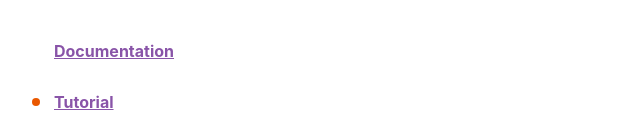
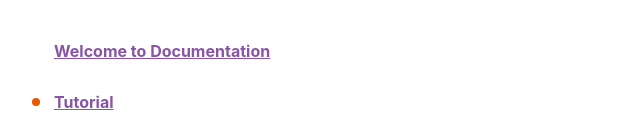
Before and after one commit to mscode2112/my-first-gatsby-site, a Gatsby site: page / in a window 1280 px wide. Shown: the part 315-441 px from the top of the page, without its empty margins (50-692 px from the left). Built offline with nearby package versions, Linux system fonts and the light colour scheme; Gatsby itself is replaced by a stand-in of ours.

Commit message:
Changed title

```diff
--- a/src/pages/index.js
+++ b/src/pages/index.js
@@ -57,7 +57,7 @@ const descriptionStyle = {
 }
 
 const docLink = {
-  text: "Documentation",
+  text: "Welcome to Documentation",
   url: "https://www.gatsbyjs.com/docs/",
   color: "#8954A8",
 }
```
